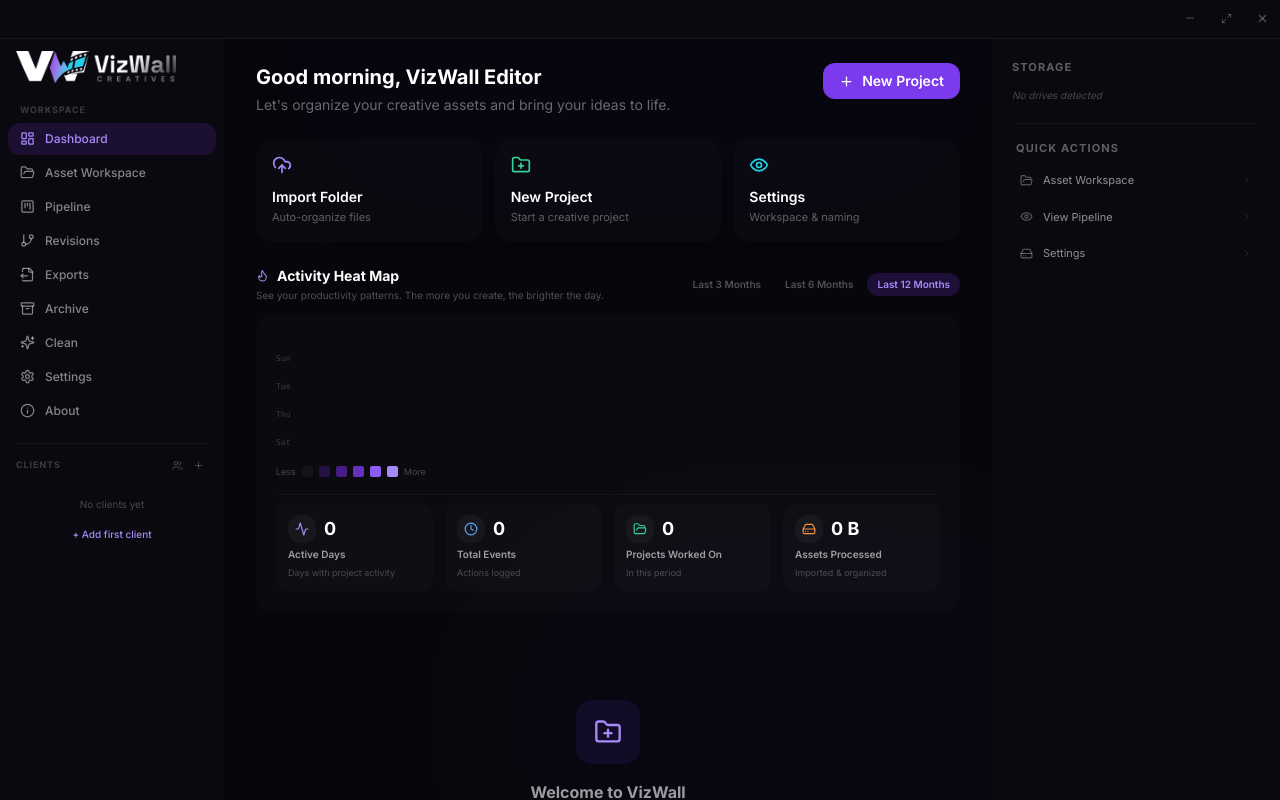
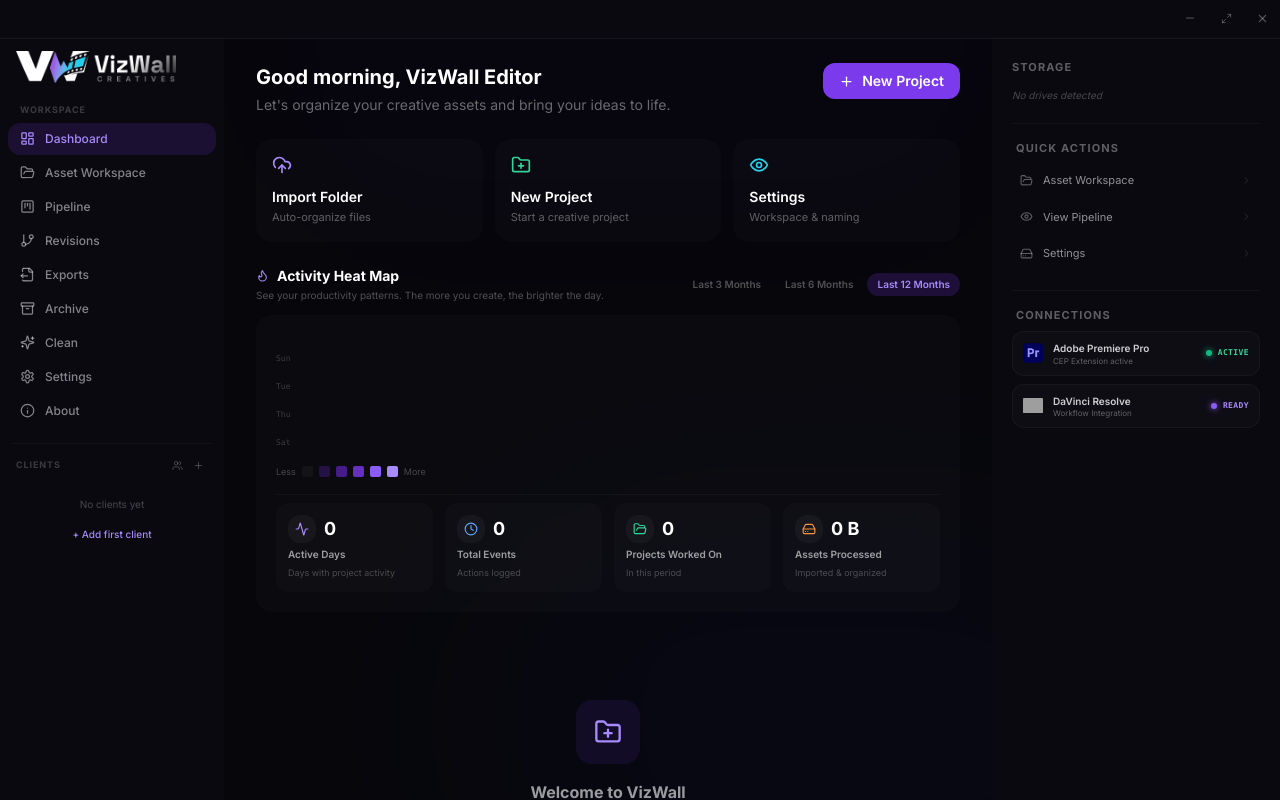
Before and after one commit to benzsiangco/VizWall-Manager, a React (Vite) app: page / in a window 1280 px wide. Built offline with nearby package versions, Linux system fonts and the light colour scheme; grey boxes are pictures that could not be loaded.

Commit message:
Integrate Connections section under Quick Actions in standalone app's right sidebar with Premiere Pro and DaVinci Resolve logos

```diff
--- a/src/pages/Dashboard.tsx
+++ b/src/pages/Dashboard.tsx
@@ -825,6 +825,42 @@
             </button>
           ))}
         </div>
+
+        {/* Connections */}
+        <div className="space-y-2 pt-4 border-t border-white/[0.04]">
+          <h3 className="text-[11px] font-bold text-white/35 uppercase tracking-widest font-outfit mb-2 px-1">Connections</h3>
+          <div className="space-y-2">
+            {/* Premiere Pro */}
+            <div className="flex items-center justify-between p-2.5 rounded-xl bg-white/[0.02] border border-white/[0.04] hover:bg-white/[0.04] transition-colors">
+              <div className="flex items-center gap-2.5 min-w-0">
+                <img src="/premiere-pro.png" alt="Premiere Pro" className="w-5 h-5 object-contain rounded" />
+                <div className="min-w-0">
+                  <p className="text-[10px] font-semibold text-white/80 leading-tight">Adobe Premiere Pro</p>
+                  <p className="text-[8px] text-white/35 mt-0.5 leading-none">CEP Extension active</p>
+                </div>
+              </div>
+              <div className="flex items-center gap-1.5 shrink-0">
+                <span className="w-1.5 h-1.5 rounded-full bg-emerald-500 shadow-[0_0_6px_#10b981]" />
+                <span className="text-[8px] font-bold text-emerald-400 uppercase tracking-wider font-mono">Active</span>
+              </div>
+            </div>
+
+            {/* DaVinci Resolve */}
+            <div className="flex items-center justify-between p-2.5 rounded-xl bg-white/[0.02] border border-white/[0.04] hover:bg-white/[0.04] transition-colors">
+              <div className="flex items-center gap-2.5 min-w-0">
+                <img src="/DaVinci-Resolve-Logo.tif" alt="DaVinci Resolve" className="w-5 h-5 object-contain rounded" />
+                <div className="min-w-0">
+                  <p className="text-[10px] font-semibold text-white/80 leading-tight">DaVinci Resolve</p>
+                  <p className="text-[8px] text-white/35 mt-0.5 leading-none">Workflow Integration</p>
+                </div>
+              </div>
+              <div className="flex items-center gap-1.5 shrink-0">
+                <span className="w-1.5 h-1.5 rounded-full bg-violet-500 shadow-[0_0_6px_#8b5cf6]" />
+                <span className="text-[8px] font-bold text-violet-400 uppercase tracking-wider font-mono">Ready</span>
+              </div>
+            </div>
+          </div>
+        </div>
       </div>
     </div>
   );
```
